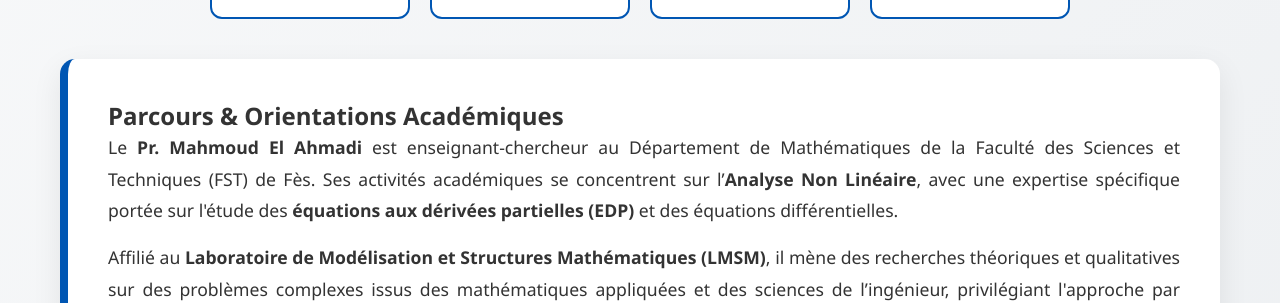
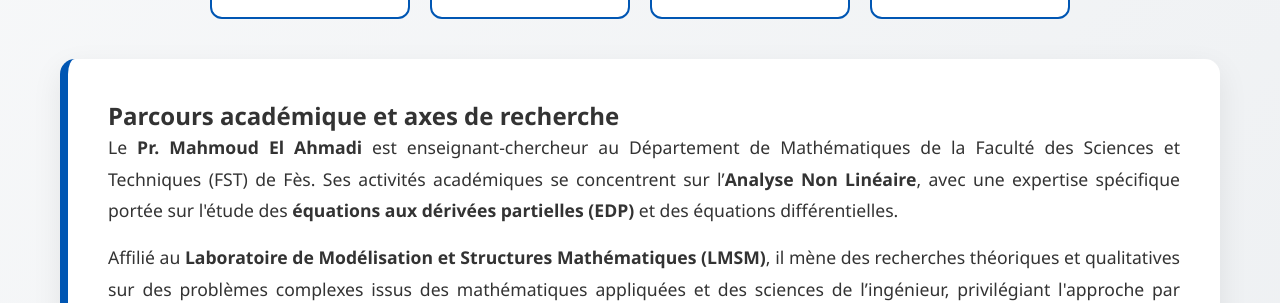
Before and after one commit to mahmoudmath/mahmoudmath.github.io, a Jekyll site: the page index.html, which Jekyll copies as it is, in a window 1280 px wide. Shown: the part 392-695 px from the top of the page. Built offline with Jekyll 4.4.1, drawn with Linux system fonts in a browser that asks for light colours.

Commit message:
Update index.html

```diff
--- a/index.html
+++ b/index.html
@@ -28,7 +28,7 @@
 
          <!-- PRÉSENTATION CORRIGÉE (SANS RÉPÉTITIONS) -->
         <section class="presentation">
-            <h2>Parcours & Orientations Académiques</h2>
+            <h2>Parcours académique et axes de recherche</h2>
             <p style="font-size: 1.1em; line-height: 1.8; text-align: justify;">
                 Le <strong>Pr. Mahmoud El Ahmadi</strong> est enseignant-chercheur au Département de Mathématiques de la Faculté des Sciences et Techniques (FST) de Fès. Ses activités académiques se concentrent sur l’<strong>Analyse Non Linéaire</strong>, avec une expertise spécifique portée sur l'étude des <strong>équations aux dérivées partielles (EDP)</strong> et des équations différentielles.
             </p>
```
